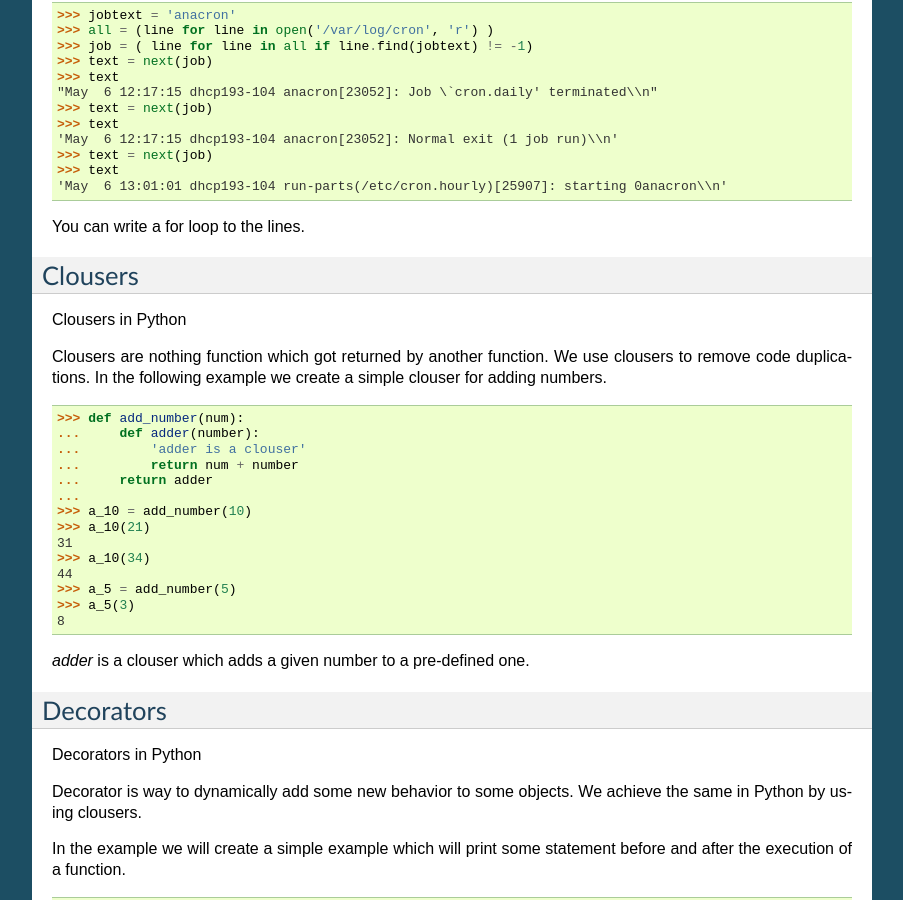
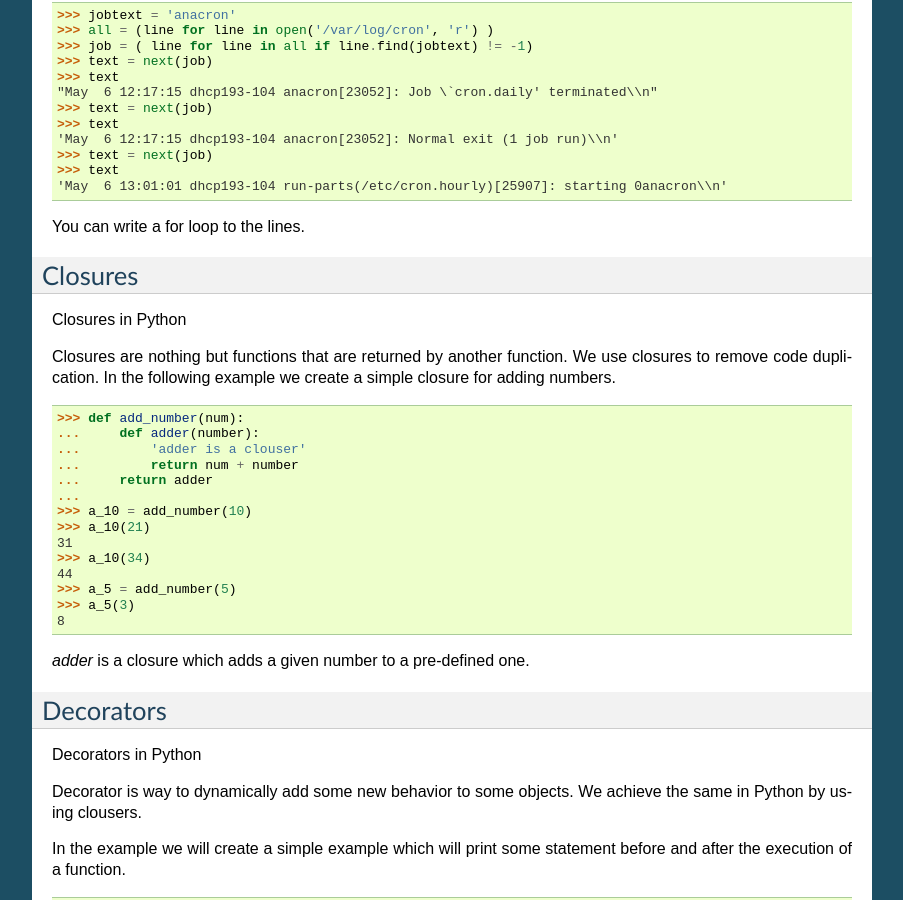
Before and after one commit to kushaldas/pym, a Sphinx documentation site: the page built from docs/igd.rst, in a window 1280 px wide and 900 px high, scrolled down 3887 px. Shown: the whole window, without its empty margins (198-1101 px from the left). Built offline with Sphinx 7.4.7, drawn with Linux system fonts in a browser that asks for light colours; formulas are drawn with MathJax 3.

Commit message:
Fixing more typos. s/Clousers/Closures.

```diff
--- a/docs/igd.rst
+++ b/docs/igd.rst
@@ -267,13 +267,13 @@
 
 You can write a for loop to the lines.
 
-Clousers
+Closures
 ========
-Clousers in Python
+Closures in Python
 
-Clousers are nothing function which got returned by another function. We use
-clousers to remove code duplications. In the following example we create
-a simple clouser for adding numbers.
+Closures are nothing but functions that are returned by another function. We use
+closures to remove code duplication. In the following example we create
+a simple closure for adding numbers.
 
 ::
 
@@ -292,7 +292,7 @@
     >>> a_5(3)
     8
 
-*adder* is a clouser which adds a given number to a pre-defined one.
+*adder* is a closure which adds a given number to a pre-defined one.
 
 Decorators
 ==========
```
